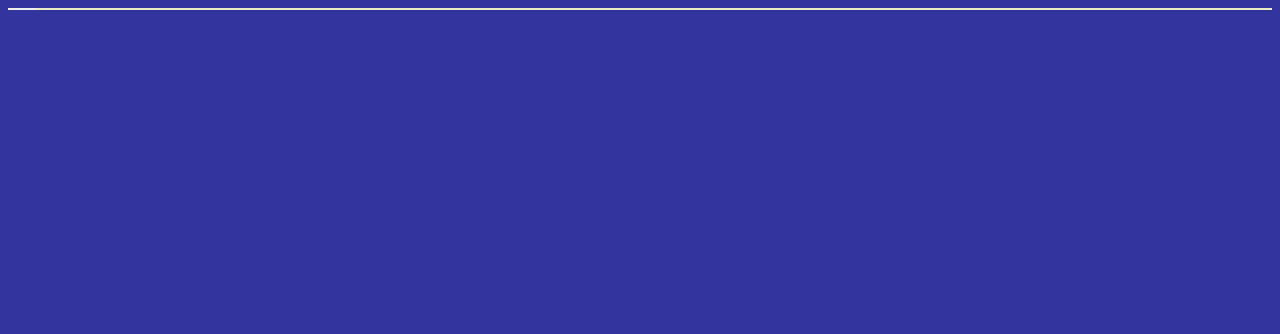
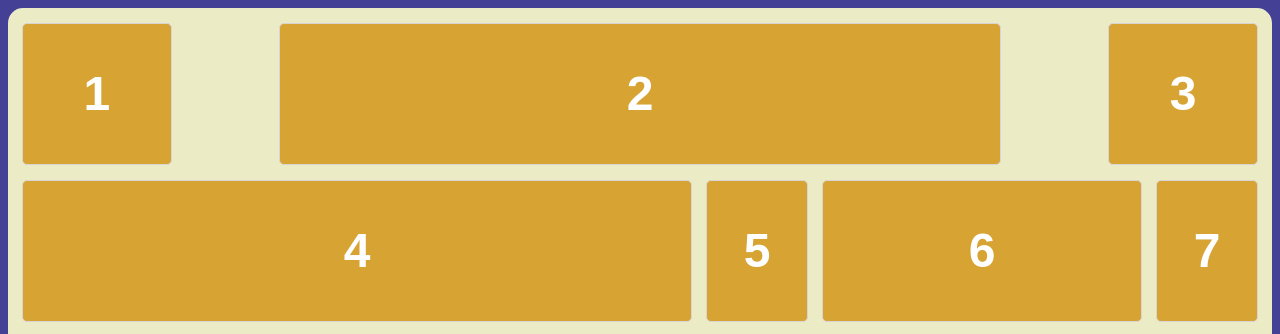
Before and after one commit to mfbarrera/rtcs8_homeworks, a plain HTML site: page flexbox-exercise/exercise1.html in a window 1280 px wide. Shown: the top 334 px of the page. Drawn offline with Linux system fonts and the light colour scheme.

Commit message:
add styles to flexbox homework

```diff
--- a/flexbox-exercise/exercise1.html
+++ b/flexbox-exercise/exercise1.html
@@ -9,20 +9,20 @@
   </head>
   <body>
     <div class="card__container">
-        <div class="card__item"></div>
-        <div class="card__item"></div>
-        <div class="card__item"></div>
-        <div class="card__item"></div>
-        <div class="card__item"></div>
-        <div class="card__item"></div>
-        <div class="card__item"></div>
-        <div class="card__item"></div>
-        <div class="card__item"></div>
-        <div class="card__item"></div>
-        <div class="card__item"></div>
-        <div class="card__item"></div>
-        <div class="card__item"></div>
-        <div class="card__item"></div>
+        <div class="card__item card__item--small-right">1</div>
+        <div class="card__item card__item--large">2</div>
+        <div class="card__item card__item--small-left">3</div>
+        <div class="card__item card__item--large">4</div>
+        <div class="card__item">5</div>
+        <div class="card__item card__item--medium">6</div>
+        <div class="card__item">7</div>
+        <div class="card__item card__item--medium">8</div>
+        <div class="card__item card__item--large">9</div>
+        <div class="card__item card__item--medium">10</div>
+        <div class="card__item">11</div>
+        <div class="card__item card__item--medium">12</div>
+        <div class="card__item">13</div>
+        <div class="card__item card__item--medium">14</div>
     </div>
   </body>
 </html>
--- a/flexbox-exercise/styles.css
+++ b/flexbox-exercise/styles.css
@@ -1,15 +1,49 @@
 body {
-    background-color: rgb(52, 52, 159);
+  background-color: rgb(68, 64, 150);
 }
 
 .card__container {
-    background-color: rgb(235, 235, 198);
-    display: flex;
-    flex-direction: row;
+  background-color: rgb(235, 235, 198);
+  border-radius: 15px;
+  display: flex;
+  flex-direction: row;
+  flex-flow: row wrap;
+  padding: 15px 7px;
+
 }
 
 .card__item {
-    background-color: black;
-    border: 1px solid #eee;
+  align-self: auto;
+  background-color: rgb(215, 163, 51);
+  border: 1px solid rgb(218, 212, 212);
+  border-radius: 5px;
+  color: white;
+  flex-grow: 1;
+  /* flex-basis: 100px; */
+  font-family: Arial, Helvetica, sans-serif;
+  font-weight: bold;
+  font-size: 3em;
+  justify-content: space-between;
+  line-height: 140px;
+  margin: 0 7px 15px 7px;
+  text-align: center;
+  min-width: 100px;
+}
 
+.card__item--small-right {
+    margin: 0 100px  15px 7px;
 }
+
+.card__item--small-left {
+    margin: 0  7px 15px 100px;
+}
+
+.card__item--medium {
+    flex-basis: 250px;
+    min-width: 200px;
+}
+
+.card__item--large {
+    min-width: 500px;
+    flex-basis: 600px
+}
```
